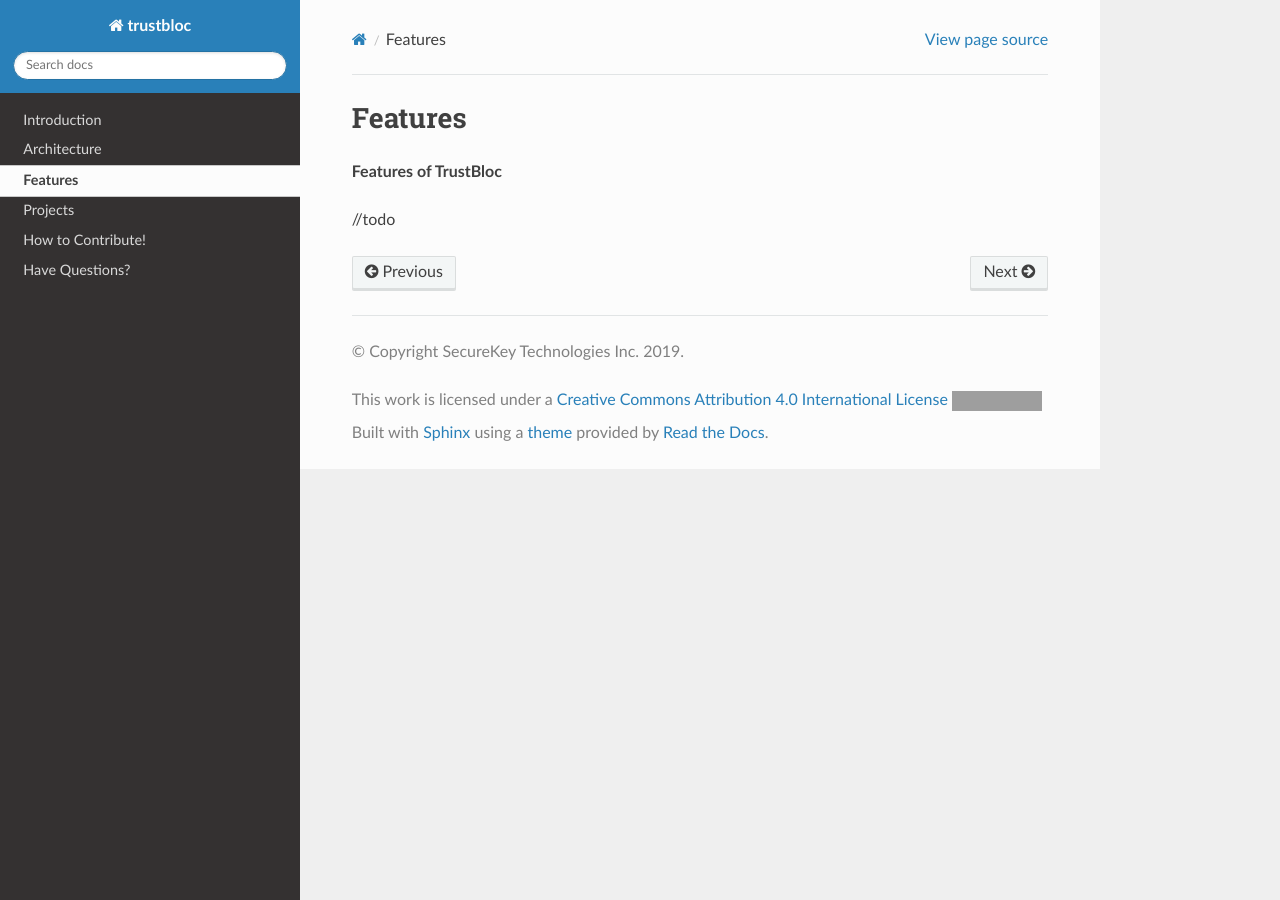
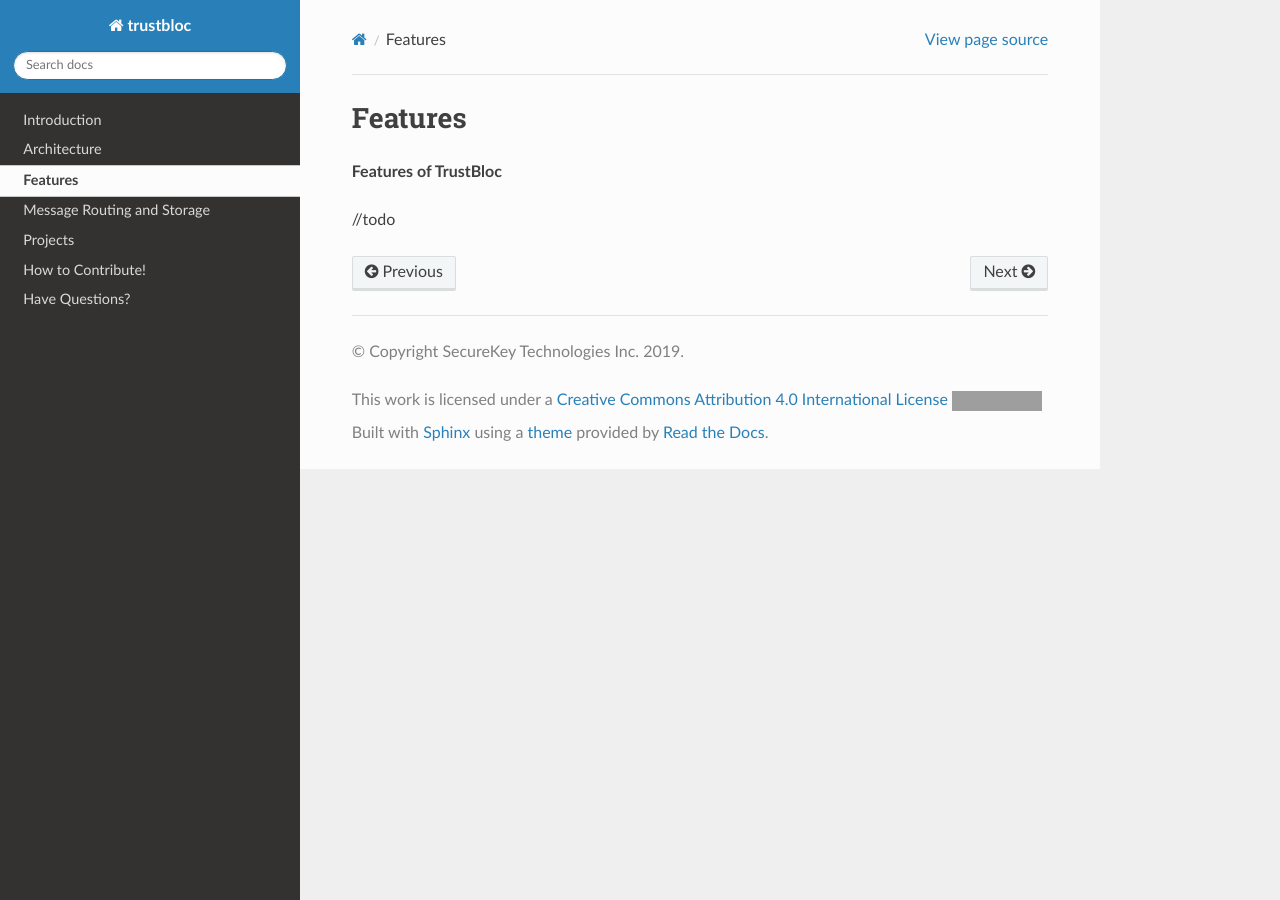
Before and after one commit to trustbloc/docs, a Sphinx documentation site: the page built from docs/source/features.rst, in a window 1280 px wide. Built offline with Sphinx 7.4.7 and the Read the Docs theme 2.0.0, drawn with Linux system fonts in a browser that asks for light colours; some of the changed lines change nothing that is shown; grey boxes are pictures that could not be loaded.

Commit message:
docs: #3 Agent Overview: Message Routing & Storage
Signed-off-by: George Aristy <george.aristy@securekey.com>

```diff
--- /dev/null
+++ b/docs/source/agents/msg-routing-storage.rst
@@ -0,0 +1,98 @@
+Message Routing and Storage
+===========================
+
+Summary
+-------
+
+This proposal reuses, modifies, and adapts several proposals from the Hyperledger Aries/Indy, and the DIF communities to in order to enable:
+
+* Advanced use cases for credentials exchange, such as when the Issuer requires the User's prior consent for issuance
+* Guaranteed message delivery - even if the Agent is temporarily unavailable
+* User-specified routing of messages from mediators to their Agents
+* Unified message routing protocols and APIs
+* Safe storage of encrypted identities separated from the encryption keys
+* Simpler model for synchronization of wallets
+* Simplex and duplex messaging paradigms
+
+Specifically, this proposal builds on the foundation laid down by these proposals:
+
+* `DIF Identity Hub <https://github.com/decentralized-identity/identity-hub/blob/master/explainer.md>`_
+* `HIPE 0036 - Mediators and Relays <https://github.com/hyperledger/indy-hipe/tree/master/text/0036-mediators-and-relays>`_
+* `Aries RFC 0019: Encryption Envelope <https://github.com/hyperledger/aries-rfcs/tree/master/features/0019-encryption-envelope>`_
+* `HIPE 0022 - Cross Domain Messaging <https://github.com/hyperledger/indy-hipe/tree/master/text/0022-cross-domain-messaging>`_
+* `HIPE 0013 - Wallets <https://github.com/hyperledger/indy-hipe/tree/master/text/0013-wallets>`_
+
+Here is a generic, simplified view:
+
+.. image:: images/a2a-overview.png
+
+1 - Hub Storage
+^^^^^^^^^^^^^^^
+
+Corresponds to the DIF Identity Hub's `Collections <https://github.com/decentralized-identity/identity-hub/blob/master/explainer.md#collections>`_ interface and `Replication Protocol <https://hackmd.io/OInEIRLxQY2s48tze0E7IQ>`_.
+
+The Permissions API is disregarded because objects stored here are accessible solely by the Agent.
+
+This storage service is plugged into the Agent's wallet as an implementation of the Storage Interface as shown `here <https://github.com/hyperledger/indy-sdk/tree/master/docs/design/003-wallet-storage#wallet-components>`_.
+
+2 - Mediator
+^^^^^^^^^^^^
+
+The mediator filters messages (authorization) and routes them to the Agent of the Identity Owner's choosing based on user-specified rules stored in a user-specified Hub Storage location.
+
+Mediators buffer undelivered messages sent to the Agents until confirmation of delivery.
+
+Mediators can be extended in many different ways to support many interesting use cases. For example, an Issuer's Agent can request collaboration from other mediators (with prior consent from their respective Agents) in order to fulfill a request.
+
+3 - Relay Network
+^^^^^^^^^^^^^^^^^
+
+Messages between sovereign domains are transported via a network of relays.
+
+Mediators may communicate through one or several relay networks as per their requirements.
+
+For example, a mediator might leverage the public TOR relay network to protect the Agent's privacy, or it might simply use the internet.
+
+
+Trusted Contexts
+----------------
+
+The basic exchange implied in the diagram above solves many real-world use cases, but needs to be extended to support scenarios where the Issuer remains the Holder of the User Data - while keeping the User in the locus of control.
+
+The User may introduce themselves directly to the other parties by sharing `Peer DIDs <https://dhh1128.github.io/peer-did-method-spec>`_, or they may discover these other peers through an app that displays the public, well-known, blockchain-anchored `DIDs <https://w3c-ccg.github.io/did-spec/>`_ of recognized institutions.
+
+.. figure:: images/ledger-anchored-trust.png
+
+Mobile agent displaying parties with well-known DIDs anchored to a blockchain, all of which possess Verifiable Credentials from a trusted Issuer (trusted issuer not shown).
+
+Once introduced to these parties (individually), the User proceeds to create a Trusted Context between all parties by asking them each for a new DID identifier for use in this context, along with any `Verifiable Credentials <https://w3c.github.io/vc-data-model/>`_ required for membership.
+
+Setup of the Trusted Context ends with the User providing the other parties a consent receipt.
+
+.. image:: images/trusted-context.png
+
+Relays based on Trusted Context
+^^^^^^^^^^^^^^^^^^^^^^^^^^^^^^^
+
+The previous diagram shows the logical construction of a trusted context. For greater clarity, there are Mediators and Relay Networks between the participants that route based on the trusted context. In particular, the User Data traverses the mediators and relay network:
+
+.. image:: images/trusted-context-with-relay.png
+
+
+Putting it all together
+-----------------------
+
+Trust contexts are realized by:
+
+* Using DIDs as identifiers within the context
+* Using Verifiable Credentials for user data representation
+  * Including the user's consent receipt, which will follow well known `standard schemas <https://kantarainitiative.org/file-downloads/consent-receipt-specification-v1-1-0/>`_
+* A credential schema negotiated among the parties
+* A relay network negotiated among the parties
+* Mediators ensuring message delivery to the Agents
+
+.. image:: images/putting-together.png
+
+Another scenario has the Issuer mediator delegating to the User mediator, in a manner similar to `UMA <https://kantarainitiative.org/confluence/display/uma/Home>`_:
+
+.. image:: images/putting-together-uma.png
--- a/docs/source/index.rst
+++ b/docs/source/index.rst
@@ -11,6 +11,7 @@
    introduction
    architecture
    features
+   agents/msg-routing-storage
    projects
    contribution
    questions
```
Also changed, not shown: docs/source/agents/images/a2a-overview.png (added), docs/source/agents/images/ledger-anchored-trust.png (added), docs/source/agents/images/putting-together-uma.png (added), docs/source/agents/images/putting-together.png (added), docs/source/agents/images/trusted-context-with-relay.png (added), docs/source/agents/images/trusted-context.png (added).
